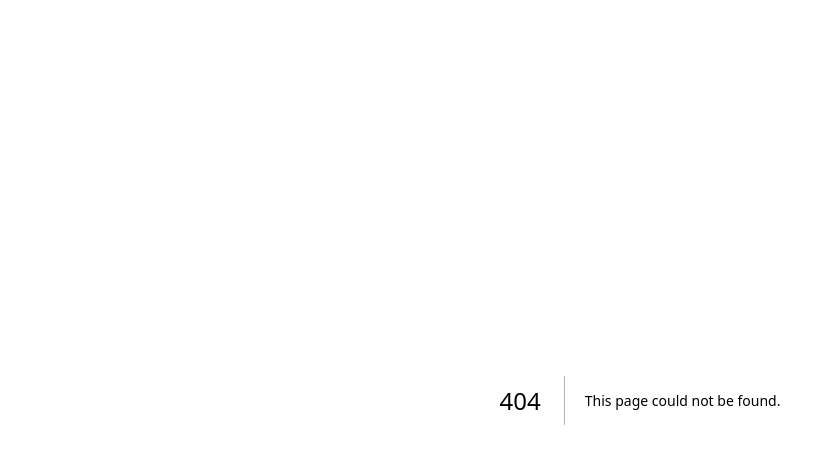
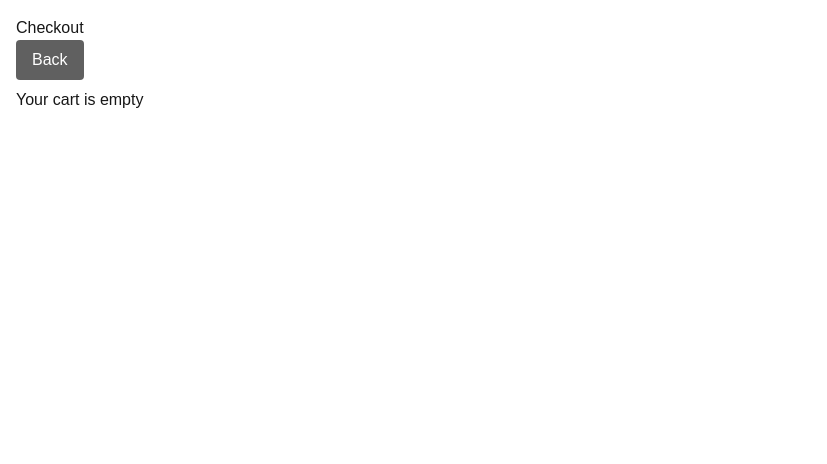
Before and after one commit to bahar102/Bahar-pos-app, a Next.js app: page /checkout in a window 1280 px wide. Before the commit this address had no page. Shown: the top 464 px of the page, without its empty margins (0-827 px from the left). Built offline with nearby package versions, Linux system fonts and the light colour scheme.

Commit message:
created checkout page link

```diff
--- a/src/components/Cart.tsx
+++ b/src/components/Cart.tsx
@@ -1,6 +1,8 @@
 import React,{useContext} from "react";
 import { CartContext } from "./CartContext";
 import styles from '../styles/Home.module.css'
+import  stylesCheckout  from '../styles/Checkout.module.css';
+import Link from 'next/link'
 
 
 
@@ -53,6 +55,10 @@ function Cart(){
                     ))}
                 </ul>
                 <p> Total: ${totalPrice.toFixed(2)}</p>
+                <Link href="/checkout">
+                <button className={stylesCheckout.checkoutButton}>Go to Checkout</button>
+                </Link>
+                <button className={styles.CartButton} onClick={() => {dispatch({type: 'CLEAR_CART'})}}>Clear Cart</button>
               </div>
             )}
 
--- /dev/null
+++ b/src/pages/checkout.tsx
@@ -0,0 +1,41 @@
+import { useContext } from "react"; // to access cat data
+import { CartContext } from "@/components/CartContext";
+import styles from "@/styles/Checkout.module.css";
+import Link from "next/link";
+
+export default function Checkout(){
+    const {state} = useContext(CartContext);
+
+    const totalPrice = state.items.reduce((total, item) => {
+        return total + item.price * item.quantity;},0);
+
+
+    return(<div className={styles.container}>
+        <h1>Checkout</h1>
+        <Link href="/">
+        <button className={styles.backButton}>Back</button>
+        </Link>
+
+        {state.items.length === 0 ? (
+            <p>Your cart is empty</p>
+        ) : (
+            <div>
+                <h2>Cart Items:</h2>
+                <ul>
+                    {state.items.map(item => (
+                        <li key={item.id}>
+                            {item.name} - ${item.price} * {item.quantity}
+                            </li>
+                    ))}
+                </ul>
+                <p>Total : ${totalPrice.toFixed(2)}</p>
+
+                {/* check out form will go here later } */}
+                <form className={styles.checkoutForm}>
+                    <h2>Checkout Information </h2>
+                    <button type='button' className={styles.checkoutButton}>Complete </button>
+                </form>
+            </div>
+        )}
+    </div>)
+}
--- /dev/null
+++ b/src/styles/checkout.module.css
@@ -0,0 +1,41 @@
+
+.container {
+  padding: 1rem;
+}
+
+.checkoutForm {
+  margin-top: 1rem;
+  border: 1px solid #ddd;
+  padding: 1rem;
+}
+.backButton{
+    margin-bottom: .5rem;
+    background-color: #606060;
+    color: white;
+    padding: 0.5rem 1rem;
+    border: none;
+    border-radius: 4px;
+    cursor: pointer;
+}
+.checkoutButton{
+    margin-top: .5rem;
+    background-color: #0070f3;
+    color: white;
+    padding: 0.5rem 1rem;
+    border: none;
+    border-radius: 4px;
+    cursor: pointer;
+}
+/* ... other styles ... */
+.checkoutButton {
+    margin-top: 0.5rem;
+    background-color: #0070f3; /* Example color - adjust as needed */
+    color: white;
+    padding: 0.5rem 1rem;
+    border: none;
+    border-radius: 4px;
+    cursor: pointer;
+}
+.checkoutButton:hover{
+    background-color: #0051bb;
+}
```
Also changed, not shown: src/components/Product.tsx (+0 -13 lines).
